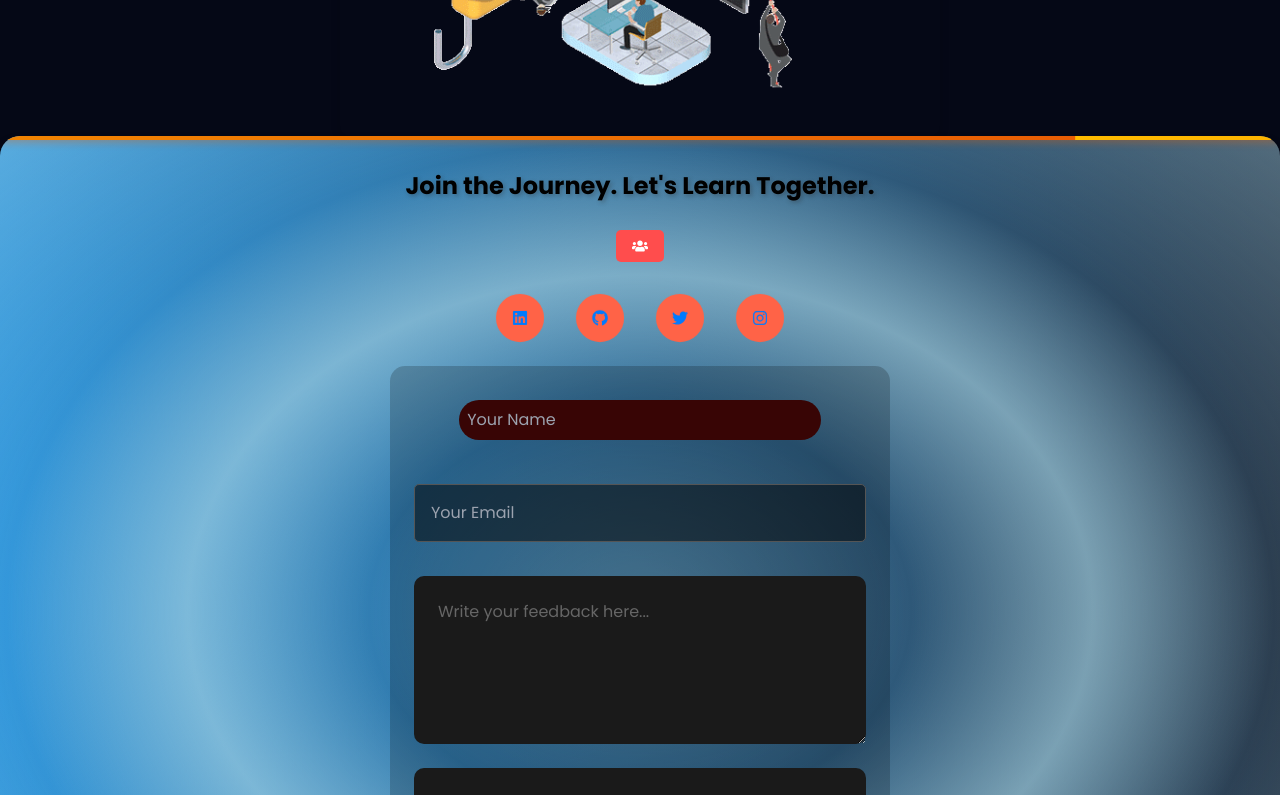
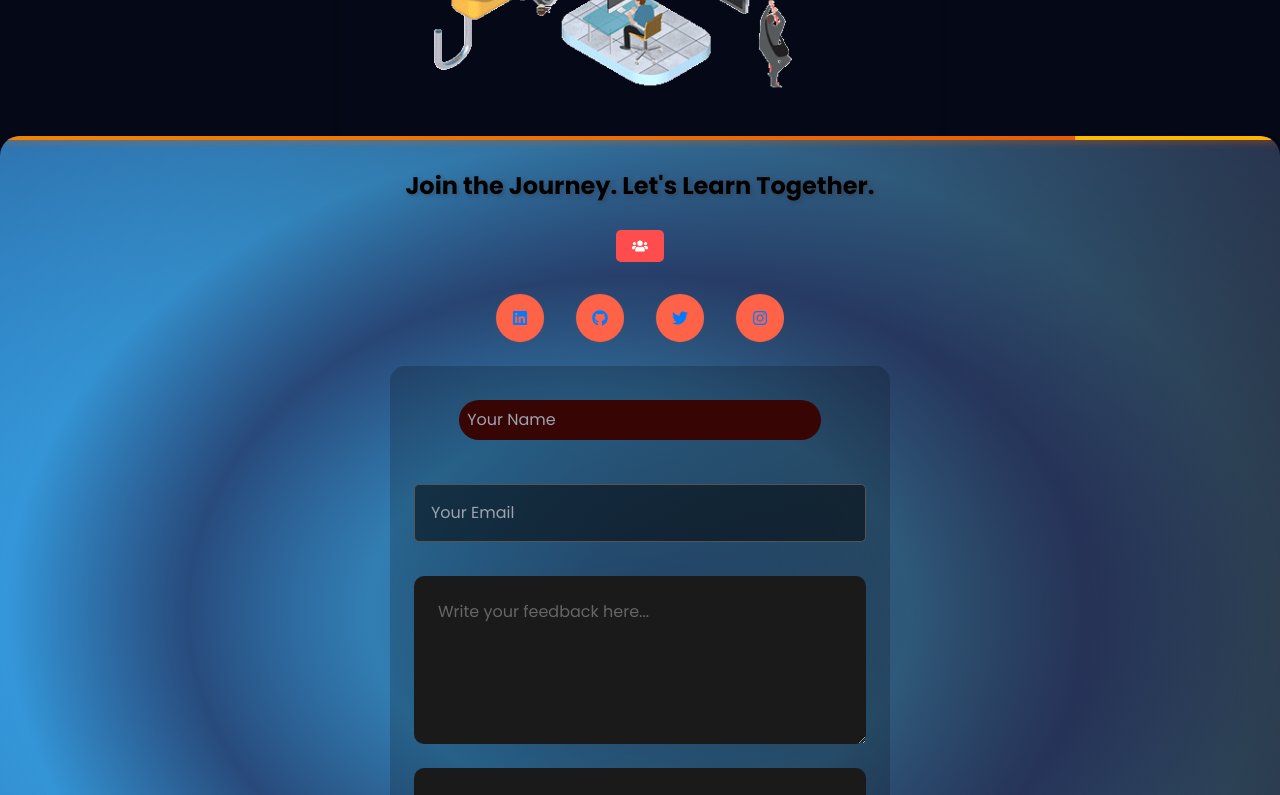
Before and after one commit to hello-developer-sanjay/EduXcel-Empowering-Careers-in-Tech-Expert-Insights-Cutting-Edge-Education-and-Skill-Mastery, a React (Vite) app in the folder frontend/: page /signin in a window 1280 px wide. Shown: the part 960-1755 px from the top of the page. Built offline with nearby package versions, Linux system fonts and the light colour scheme; no server answers.

Commit message:
Update Footer.jsx

```diff
--- a/frontend/src/components/Footer.jsx
+++ b/frontend/src/components/Footer.jsx
@@ -19,13 +19,12 @@ const FooterContainer = styled(motion.footer)`
 
   /* Create a complex and artistic background pattern */
   background:
-    radial-gradient(ellipse at center, rgba(173, 216, 230, 0.3) 0%, rgba(173, 216, 230, 0) 30%, rgba(173, 216, 230, 0.6) 50%, rgba(173, 216, 230, 0) 70%, rgba(173, 216, 230, 0.3) 100%),
+    radial-gradient(ellipse at center, rgba(33, 33, 77, 0.3) 0%, rgba(33, 33, 77, 0) 30%, rgba(33, 33, 77, 0.6) 50%, rgba(33, 33, 77, 0) 70%, rgba(33, 33, 77, 0.3) 100%),
     linear-gradient(90deg, #3498db, #2c3e50);
 
   /* Optional: Add animation or transition properties for a dynamic effect */
   transition: background 0.3s ease-in-out;
-`;
-const BorderLineTop = styled(motion.div)`
+`;const BorderLineTop = styled(motion.div)`
   position: absolute;
   top: 0;
   left: 50%;
```
